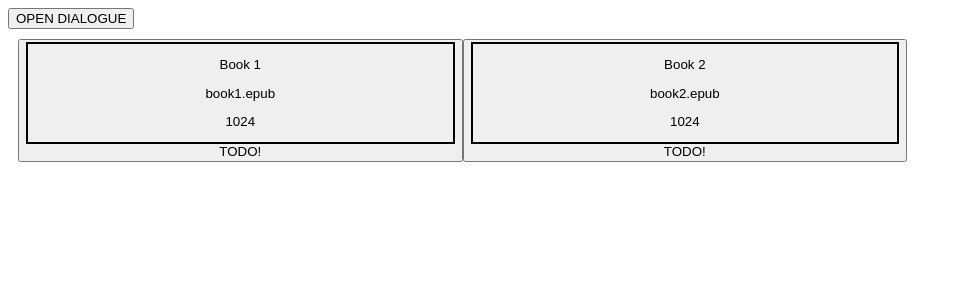
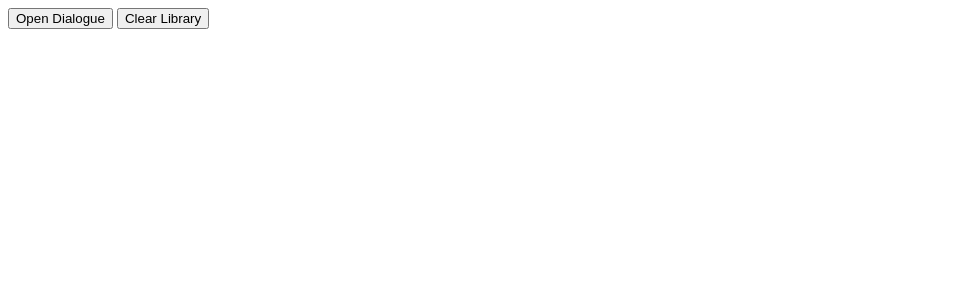
Before and after one commit to SulamiWizard/rinsham, a SvelteKit app: page / in a window 1280 px wide. Shown: the top 300 px of the page, without its empty margins (0-962 px from the left). Built offline with nearby package versions, Linux system fonts and the light colour scheme.

Commit message:
add recursive scan

```diff
--- a/src/routes/+page.svelte
+++ b/src/routes/+page.svelte
@@ -1,66 +1,38 @@
 <script lang="ts">
   import LibraryEntry from "$lib/components/LibraryEntry.svelte";
   import type { ScannedFile } from "$lib/types";
-  import { basename } from "@tauri-apps/api/path";
+  import { invoke } from "@tauri-apps/api/core";
   import { open as openDialog } from "@tauri-apps/plugin-dialog";
-  import { open } from "@tauri-apps/plugin-fs";
 
-  // TODO: use real books from scan instead of fake placeholders
-  const book1: ScannedFile = {
-    path: "book1.epub",
-    name: "Book 1",
-    size: 1024,
-  };
-  const book2: ScannedFile = {
-    path: "book2.epub",
-    name: "Book 2",
-    size: 1024,
-  };
+  let books: ScannedFile[] = $state([]);
 
-  let books: ScannedFile[] = $state([book1, book2]);
-
-  // TODO: file browser to choose directory and scan
-
-  async function scanDir(): Promise<string[] | null> {
+  // Let the user pick one or more directories, then hand each off to the
+  // Rust `scan_epubs` command which recursively walks for .epub files.
+  async function scanDir(): Promise<void> {
     const selected = await openDialog({
       multiple: true,
       directory: true,
     });
-    console.log(selected);
-    // TODO: recursive walk through dir to find all the books
-    if (!selected) return null; // user cancelled
-    for (const file of selected) {
-      let book = await scanFile(file);
-      if (book) {
-        books.push(book);
-      }
+    if (!selected) return; // user cancelled
+
+    const dirs = Array.isArray(selected) ? selected : [selected];
+    for (const dir of dirs) {
+      const found = await invoke<ScannedFile[]>("scan_epubs", {
+        dir,
+        recursive: true,
+      });
+      books.push(...found);
     }
-    return selected;
-  }
-
-  async function scanFile(path: string): Promise<ScannedFile | null> {
-    // if file is not epub return null
-    if (!path.endsWith(".epub")) {
-      return null;
-    }
-
-    // scan file and return ScannedFile struct/interface
-    const file = await open(path);
-    const fileInfo = await file.stat();
-    const book: ScannedFile = {
-      path: path,
-      name: await basename(path),
-      size: fileInfo.size,
-    };
-
-    return book;
   }
 </script>
 
 <!-- Entry page: Library -->
 
 <!-- TODO: grid of library entries -->
-<div class="TEST"><button onclick={() => scanDir()}>OPEN DIALOGUE</button></div>
+<div class="TEST">
+  <button onclick={() => scanDir()}>Open Dialogue</button>
+  <button onclick={() => (books = [])}>Clear Library</button>
+</div>
 <div class="Library-grid">
   {#each books as book (book.path)}
     <button class="entry-button" onclick={() => console.log(book.path)}>
```
Also changed, not shown: 1 other file (tests, documents, lock files or other folders).
